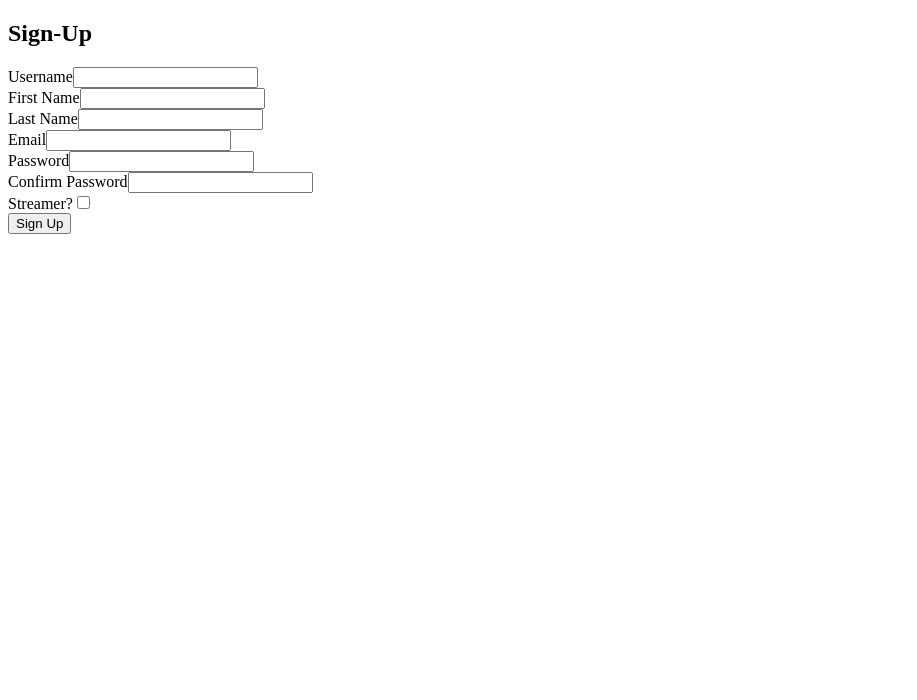
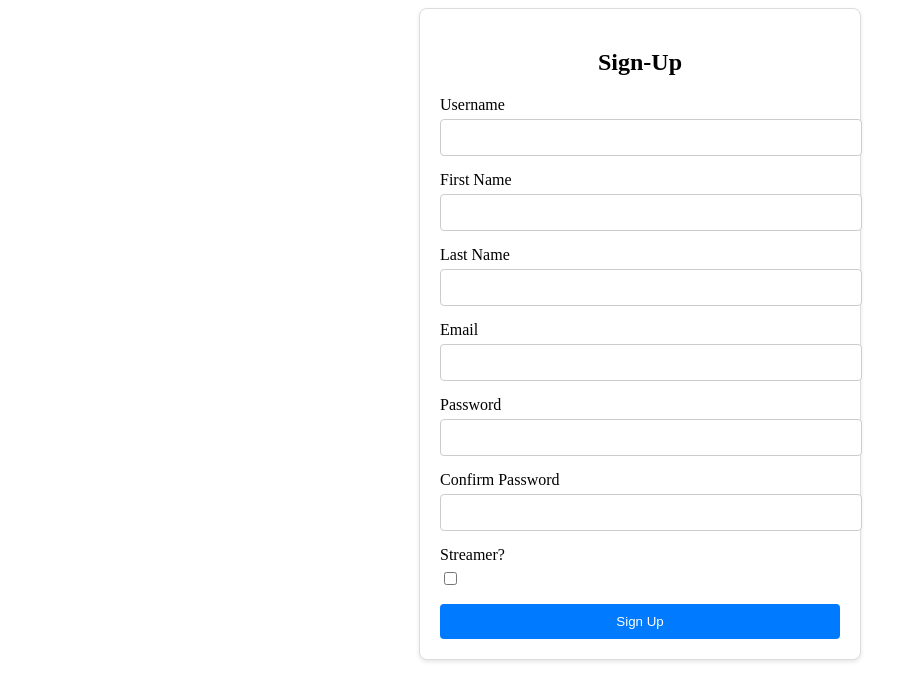
Before and after one commit to Hashim34643/StreamFlow-frontend, a React (Vite) app in the folder StreamFlow/: page / in a window 1280 px wide. Shown: the top 700 px of the page, without its empty margins (0-917 px from the left). Built offline with nearby package versions, Linux system fonts and the light colour scheme.

Commit message:
sign up form styling

```diff
--- a/StreamFlow/src/Sign-up.jsx
+++ b/StreamFlow/src/Sign-up.jsx
@@ -1,4 +1,5 @@
 import { useState } from 'react'
+import "./styles/Sign-up.css"
 
 const SignUpForm = () => {
     const [formData, setFormData] = useState({
--- /dev/null
+++ b/StreamFlow/src/styles/Sign-up.css
@@ -0,0 +1,50 @@
+.signup-form-container {
+    max-width: 400px;
+    margin: auto;
+    padding: 20px;
+    border: 1px solid #ddd;
+    border-radius: 8px;
+    box-shadow: 0 2px 4px rgba(0, 0, 0, 0.1);
+    background-color: #fff;
+}
+
+.signup-form h2 {
+    text-align: center;
+    margin-bottom: 20px;
+}
+
+.form-group {
+    margin-bottom: 15px;
+}
+
+.form-group label {
+    display: block;
+    margin-bottom: 5px;
+}
+
+.form-group input[type="text"],
+.form-group input[type="email"],
+.form-group input[type="password"] {
+    width: 100%;
+    padding: 10px;
+    border: 1px solid #ccc;
+    border-radius: 4px;
+}
+
+.form-group input[type="checked"] {
+    margin-right: 5px;
+}
+
+.submit-btn {
+    width: 100%;
+    padding: 10px 20px;
+    background-color: #007bff;
+    color: #fff;
+    border: none;
+    border-radius: 4px;
+    cursor: pointer;
+}
+
+.submit-btn:hover {
+    background-color: #0056b3;
+}
```
